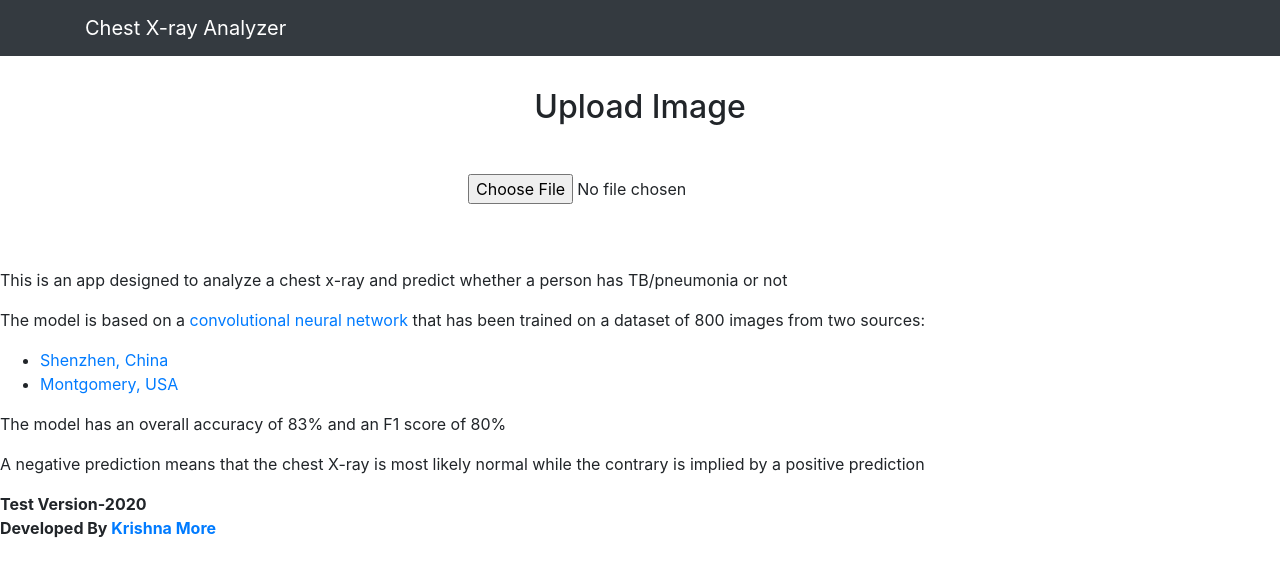
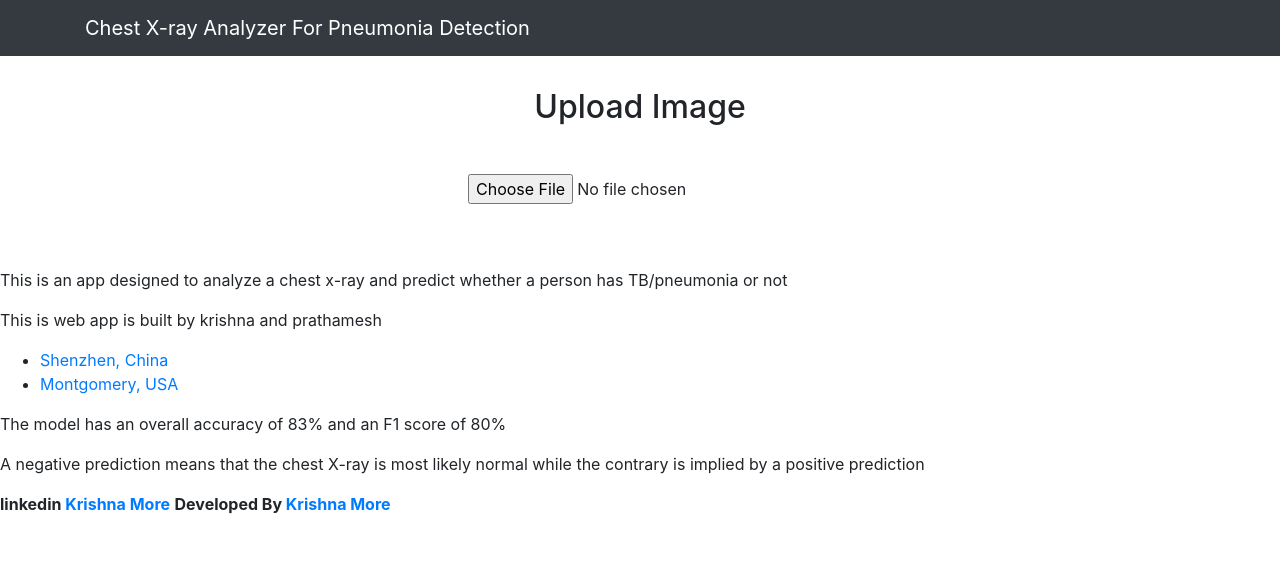
Before and after one commit to sb033/Pneumonia-Detection-Web-App, a Flask app: page / in a window 1280 px wide. Shown: the top 577 px of the page. Run offline with Flask 2, Linux system fonts and the light colour scheme; some libraries are stand-ins or nearby versions.

Commit message:
Update base.html

```diff
--- a/templates/base.html
+++ b/templates/base.html
@@ -15,7 +15,7 @@
 <body>
     <nav class="navbar navbar-dark bg-dark">
         <div class="container">
-            <a class="navbar-brand" href="#">Chest X-ray Analyzer</a>
+            <a class="navbar-brand" href="#">Chest X-ray Analyzer For Pneumonia Detection</a>
         </div>
     </nav>
     <div class="container">
@@ -26,14 +26,15 @@
 <footer>
     <div class="foot">
     <p>This is an app designed to analyze a chest x-ray and predict whether a person has TB/pneumonia or not</p>
-    <p>The model is based on a <a href='https://en.wikipedia.org/wiki/Convolutional_neural_network'>convolutional neural network </a> that has been trained on a dataset of 800 images from two sources:</p>
+    <p>This is web app is built by krishna and prathamesh</p>
+
     <ul>
         <li><a href="https://lhncbc.nlm.nih.gov/publication/pub9931">Shenzhen, China</a></li>
         <li><a href="https://lhncbc.nlm.nih.gov/publication/pub9931">Montgomery, USA</a></li>
     </ul>
     <p>The model has an overall accuracy of 83% and an F1 score of 80%</p>
     <p>A negative prediction means that the chest X-ray is most likely normal while the contrary is implied by a positive prediction</p>
-    <b>Test Version-2020</b><br>
+    <b>linkedin <a href="https://www.linkedin.com/in/krishna-more-a886ba1a9/">Krishna More</a></b>
     <b>Developed By <a href="https://github.com/krishnaaxo">Krishna More</a></b>
     </div>
 </footer>
```
